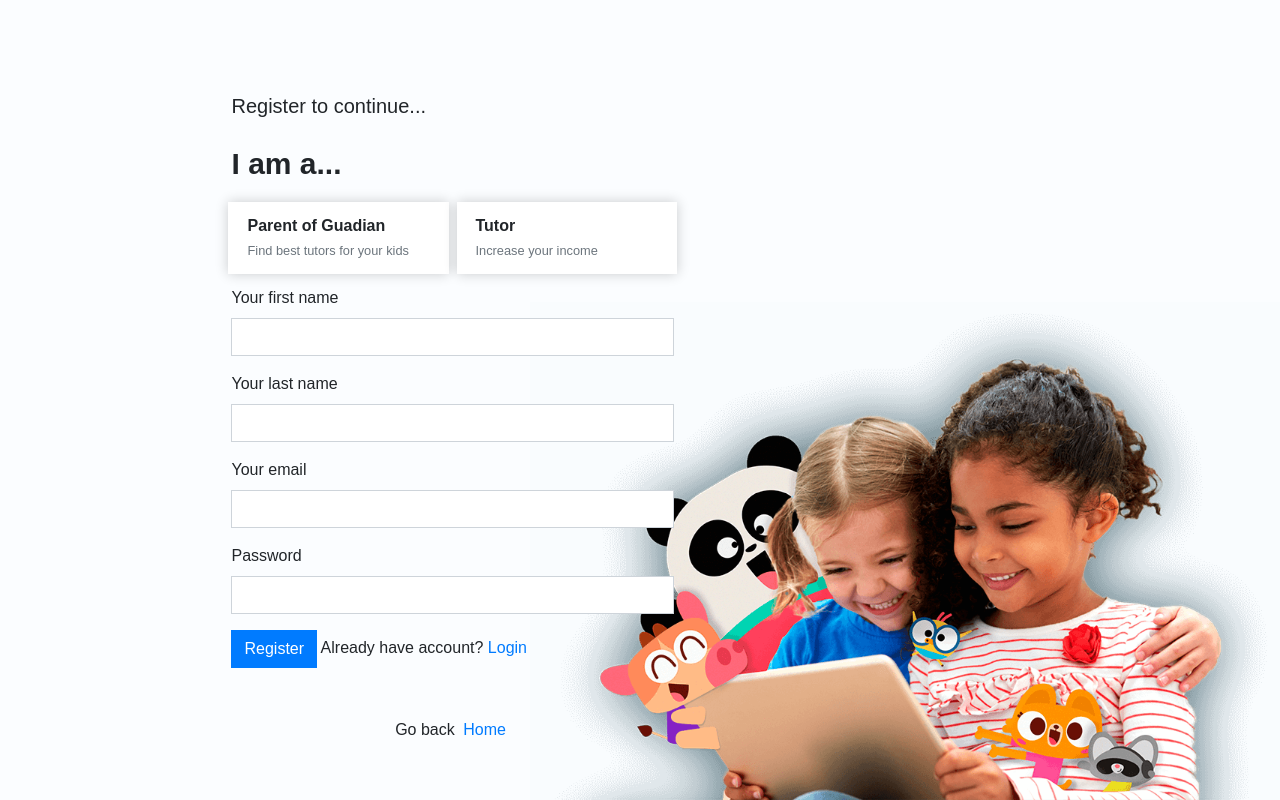
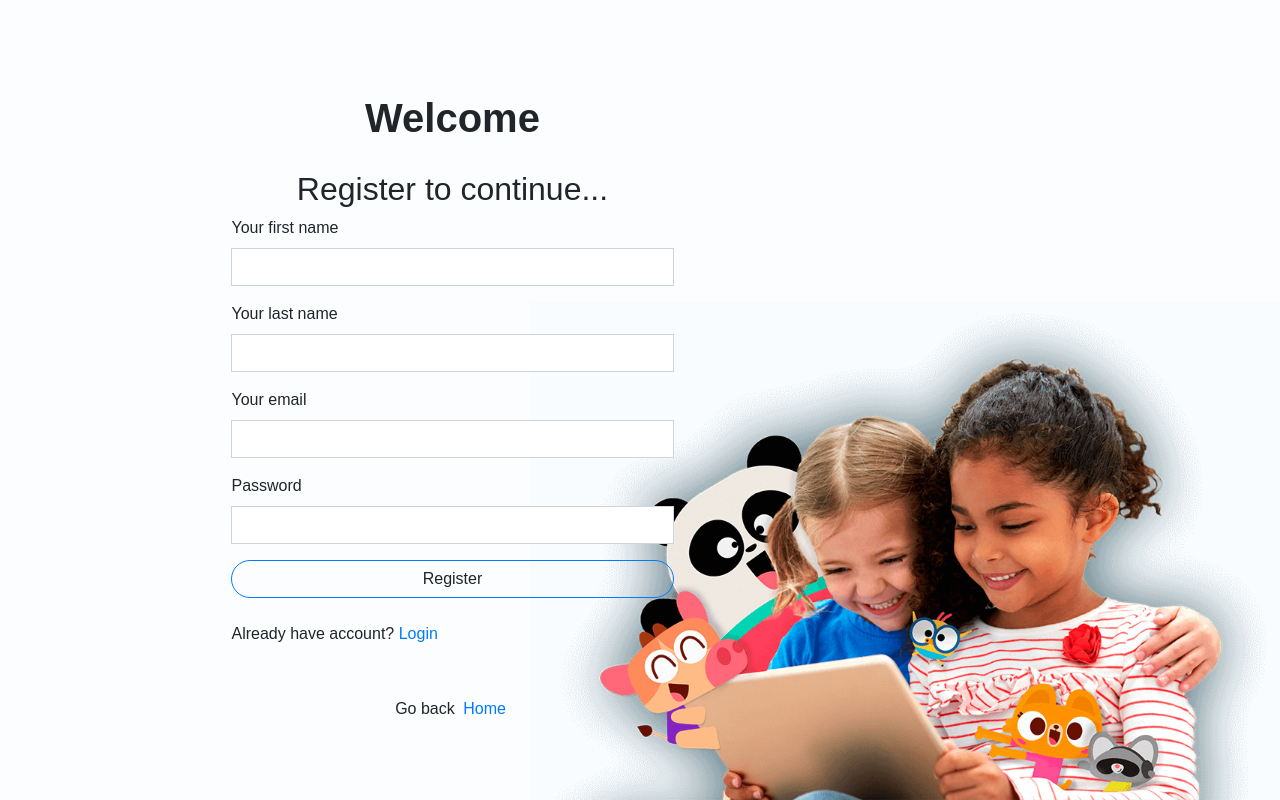
Before and after one commit to kagaramag/ke-fe-dep, a Vue app: page /register in a window 1280 px wide. Built offline with nearby package versions, Linux system fonts and the light colour scheme.

Commit message:
Fix typo text

```diff
--- a/src/components/auth/Login.vue
+++ b/src/components/auth/Login.vue
@@ -27,8 +27,8 @@
           <label for="password">Password</label>
           <input type="password" class="form-control" v-model="user.password" id="password" />
         </div>
-        <button type="submit" @click.prevent @click="login" class="btn btn-primary">Login</button>
-        Haven't account yet?
+        <button type="submit" @click.prevent @click="login" class="btn rounded-pill border border-primary px-4 d-block col">Login</button> <br />
+        Haven\'t account yet?
         <router-link :to="'/register'">Register</router-link>
       </form>
     </div>
--- a/src/components/auth/Register.vue
+++ b/src/components/auth/Register.vue
@@ -4,16 +4,8 @@
       <Loading v-if="profile.loading" />
       <div class="box">
         <form class="p-4">
-          <h1>Register to continue...</h1>
-          <h2 class="bold">I am a...</h2>
-          <div class="row p-2">
-            <div class="col bg-white radius-5 m-1 shadow-2">
-              <div class="p-1 my-2 bold">Parent of Guadian<br><small class="text-muted">Find best tutors for your kids</small></div>
-            </div>
-            <div class="col bg-white radius-5 m-1 shadow-2">
-              <div class="p-1 my-2 bold">Tutor<br><small class="text-muted">Increase your income</small></div>
-            </div>
-          </div>
+          <h1 class="bold">Welcome</h1>
+          <h2>Register to continue...</h2>
           <div class="row" v-if="profile && profile.errors">
             <div
               class="alert alert-danger"
@@ -63,7 +55,7 @@
             <label for="password">Password</label>
             <input type="password" class="form-control" v-model="user.password" id="password" />
           </div>
-          <button type="submit" @click.prevent @click="register" class="btn btn-primary">Register</button>
+          <button type="submit" @click.prevent @click="register" class="btn rounded-pill border border-primary px-4 d-block col">Register</button> <br/>
           Already have account?
           <router-link :to="'/login'">Login</router-link>
         </form>
@@ -91,7 +83,6 @@ export default {
       user: {
         lastName: "",
         firstName: "",
-        role: "normal",
         email: "",
         password: ""
       }
@@ -116,12 +107,12 @@ export default {
 
 <style scoped>
 .register h1 {
-  font-size: 20px;
+  text-align: center;
   padding: 20px 0;
 }
 .register h2 {
-  font-size: 30px;
-  font-weight: 800;
+  text-align: center;
+  font-weight: 100
 }
 .register {
   margin-bottom: 50px;
--- a/src/components/commons/Header.vue
+++ b/src/components/commons/Header.vue
@@ -82,7 +82,7 @@
             </li>
             <li class="nav-item">
               <router-link
-                class="nav-link bg-primary radius-1 text-light"
+                class="nav-link rounded-pill border border-primary  px-4"
                 :to="'/register'"
               >Register</router-link>
             </li>
--- a/src/pages/Tutors/Index.vue
+++ b/src/pages/Tutors/Index.vue
@@ -6,7 +6,7 @@
 
         <!-- List of Tutors -->
         <h2 class="m-y-5">Find Tutors</h2>
-        <div class="grabtutors" v-if="tutors">
+        <div class="grabtutors mb-5" v-if="tutors">
           <div class="row">
             <div v-for="tutor in tutors.tutors" class="col-sm-6 col-md-4" :key="tutor.index">
               <div class="card shadow-1">
@@ -25,8 +25,14 @@
                   </div>
                   <div class="col-8 px-0">
                     <h3
-                      class="text-truncate mt-2 mb-0"
+                      class="text-truncate mb-0"
                     >{{tutor.lastName | capitalize}} {{tutor.firstName | firstLetter}}.</h3>
+                   <div v-if="tutor.username === 'cuv.voxer' || tutor.username === 'asman.bonah'">
+                    <span style="color:#09835a">Verified <icon class="icon" icon="check-square" /> </span>
+                   </div>
+                   <div v-else>
+                    <span style="color:#cdcdcd">Verified <icon class="icon" icon="check-square" /> </span>
+                   </div>
                     <div class="text-muted">@{{tutor.username}}</div>
                   </div>
                 </div>
@@ -39,25 +45,17 @@
                 </div>
                 <div class="divider bg-light my-1"></div>
                 <div class="row text-center">
-                  <div class="col-4">
+                  <div class="col-7">
                     <div class="summary-info">
-                      <b>Rank</b>
-                      <br />
-                      <span>7</span>
+                      <router-link class="btn btn-outline-dark m-2 d-block col rounded-pill" :to="`/profile/${tutor.username}`">View</router-link>
                     </div>
                   </div>
-                  <div class="col-4">
+                  <div class="col-5">
                     <div class="summary-info">
-                      <router-link class="btn btn-outline-primary my-2 rounded-pill" :to="`/profile/${tutor.username}`">View</router-link>
+                      <small>Rank</small>
+                      <div class="bold">7</div>
                     </div>
                   </div>
-                  <span class="col-4">
-                    <span class="summary-info">
-                      <b>Price</b>
-                      <br />
-                      <span>10K</span>
-                    </span>
-                  </span>
                 </div>
               </div>
             </div>
@@ -105,7 +103,7 @@ export default {
 .post-link {
   /* margin-bottom: 20px !important; */
   border-radius: 0 !important;
-  border: 5px solid #ececec;
+  border: 5px solid #09835a;
   margin: auto 0%;
   padding: 0%;
   width: 100%;
```
